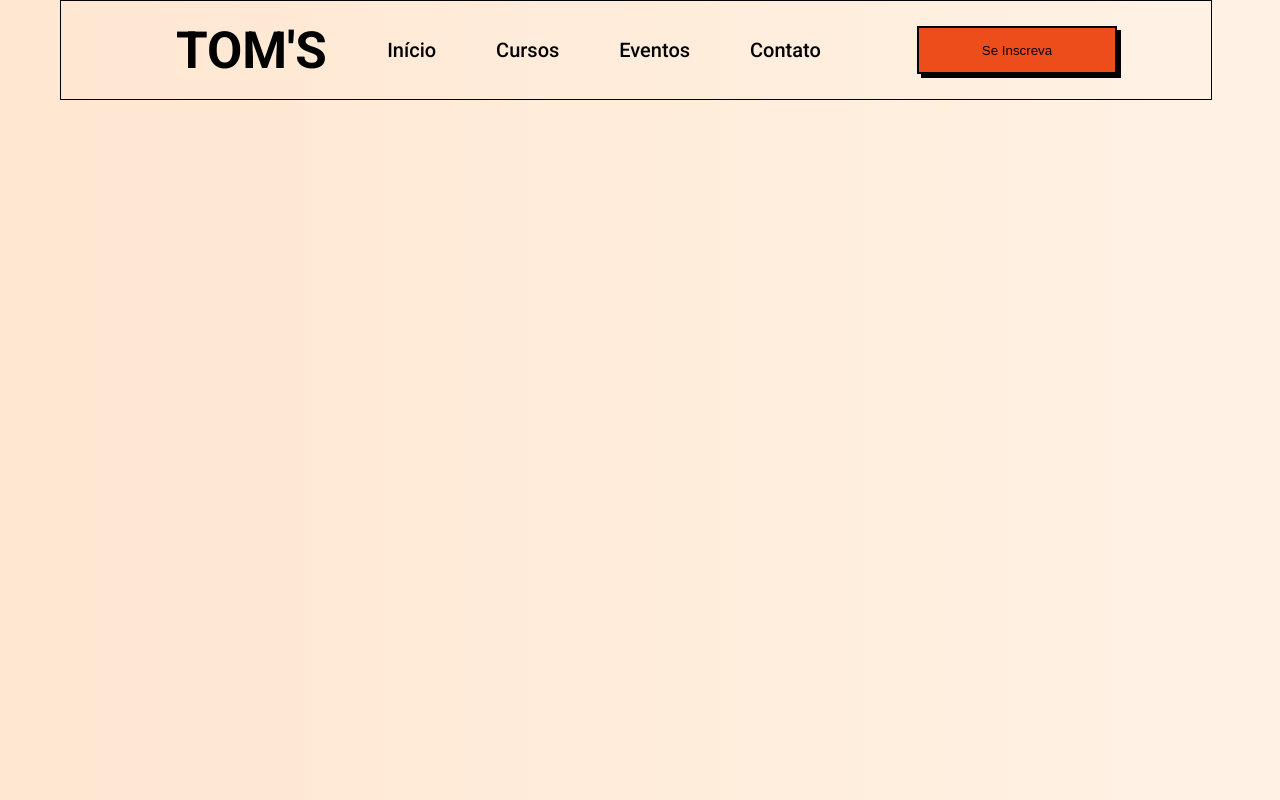
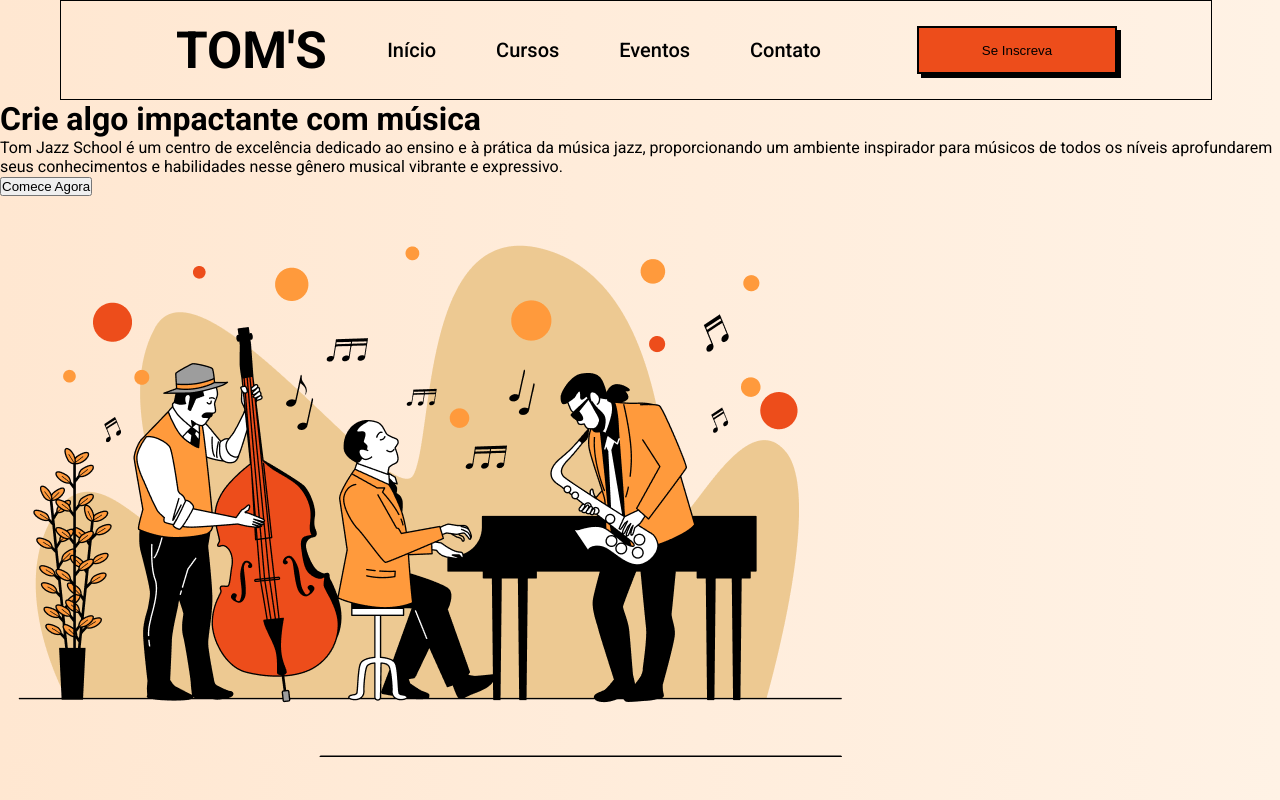
Before and after one commit to matheusricardoooo/jazz, a plain HTML site: page index.html in a window 1280 px wide. Drawn offline with Linux system fonts and the light colour scheme.

Commit message:
html da introdução refeito com sucesso

```diff
--- a/index.html
+++ b/index.html
@@ -29,5 +29,25 @@
             <button>Se Inscreva</button>
         </div>
     </header>
+
+    <main>
+
+        <div id="conteudo">
+
+            <h1>Crie algo <span class="color">impactante</span> com música</h1>
+
+            <p>Tom Jazz School é um centro de excelência dedicado ao ensino e à prática da música jazz, proporcionando um ambiente
+            inspirador para músicos de todos os níveis aprofundarem seus conhecimentos e habilidades nesse gênero musical vibrante e expressivo.
+            </p>
+
+            <button>Comece Agora</button>
+        </div>
+
+        <div id="img-intro">
+
+            <img src="imgs/imagem-intro.png" alt="imagem da introdução">
+
+        </div>
+    </main>
 </body>
 </html>
```
